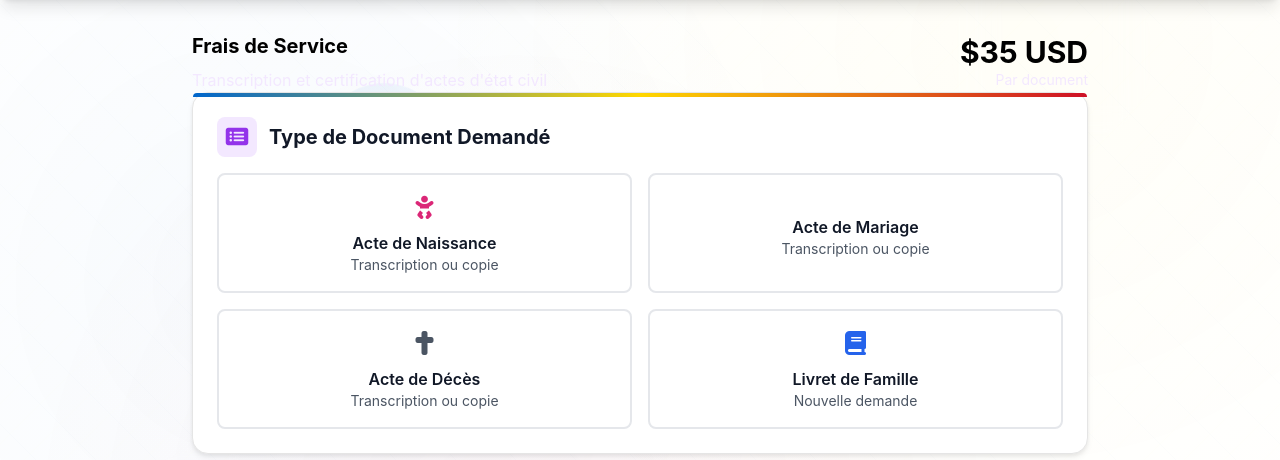
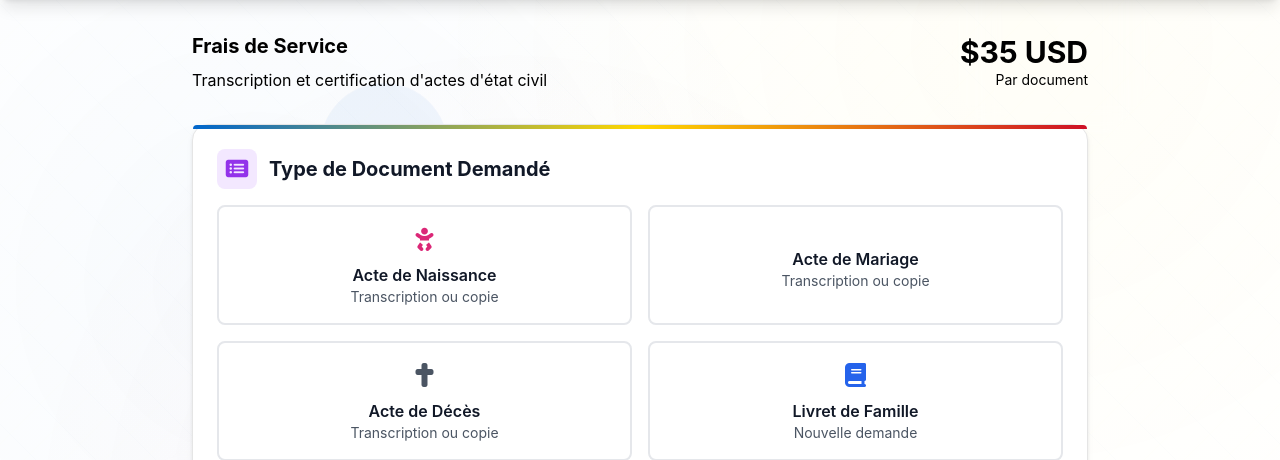
Before and after one commit to moa-digitalagency/ConsulConnect, a Flask app: page /services/civil-status in a window 1280 px wide. Shown: the part 116-576 px from the top of the page. Run offline with Flask 3, Linux system fonts and the light colour scheme; a user stored in the database is signed in; some libraries are stand-ins or nearby versions.

Commit message:
Add spacing before each service form for better visual separation
Add logical separation divs with margin-bottom before form elements in multiple service templates to enhance user interface readability and organization.

Replit-Commit-Author: Agent
Replit-Commit-Session-Id: d0a70888-7530-4bee-9a01-1dbc99a88c0a
Replit-Commit-Checkpoint-Type: full_checkpoint
Replit-Commit-Screenshot-Url: https://storage.googleapis.com/screenshot-production-us-central1/ee96b9f9-639c-4f26-9278-f21e20ab80b9/d0a70888-7530-4bee-9a01-1dbc99a88c0a/3ji3bU3

```diff
--- a/templates/services/care_attestation_corporate.html
+++ b/templates/services/care_attestation_corporate.html
@@ -62,6 +62,9 @@
                     </div>
                 </div>
             </div>
+
+            <!-- Séparation logique -->
+            <div class="mb-8"></div>
 
             <!-- Formulaire -->
             <form method="POST" enctype="multipart/form-data">
--- a/templates/services/civil_status_corporate.html
+++ b/templates/services/civil_status_corporate.html
@@ -45,14 +45,17 @@
                 <div class="flex items-center justify-between">
                     <div>
                         <h3 class="text-xl font-bold mb-2">Frais de Service</h3>
-                        <p class="text-purple-100">Transcription et certification d'actes d'état civil</p>
+                        <p>Transcription et certification d'actes d'état civil</p>
                     </div>
                     <div class="text-right">
                         <div class="text-3xl font-bold">$35 USD</div>
-                        <p class="text-purple-100 text-sm">Par document</p>
+                        <p class="text-sm">Par document</p>
                     </div>
                 </div>
             </div>
+
+            <!-- Séparation logique -->
+            <div class="mb-8"></div>
 
             <!-- Formulaire -->
             <form method="POST" enctype="multipart/form-data">
--- a/templates/services/consular_card.html
+++ b/templates/services/consular_card.html
@@ -141,6 +141,9 @@
                     </div>
                 </div>
             </div>
+
+            <!-- Séparation logique -->
+            <div class="mb-8"></div>
 
             <!-- Formulaire -->
             <form method="POST" enctype="multipart/form-data">
--- a/templates/services/consular_card_corporate.html
+++ b/templates/services/consular_card_corporate.html
@@ -85,6 +85,9 @@
                     </div>
                 </div>
             </div>
+
+            <!-- Séparation logique -->
+            <div class="mb-8"></div>
 
             <!-- Formulaire -->
             <form method="POST" enctype="multipart/form-data">
--- a/templates/services/legalizations_corporate.html
+++ b/templates/services/legalizations_corporate.html
@@ -56,6 +56,9 @@
                     </div>
                 </div>
             </div>
+
+            <!-- Séparation logique -->
+            <div class="mb-8"></div>
 
             <!-- Formulaire -->
             <form method="POST" enctype="multipart/form-data">
--- a/templates/services/other_documents_corporate.html
+++ b/templates/services/other_documents_corporate.html
@@ -74,6 +74,9 @@
                     </div>
                 </div>
             </div>
+
+            <!-- Séparation logique -->
+            <div class="mb-8"></div>
 
             <!-- Formulaire -->
             <form method="POST" enctype="multipart/form-data">
--- a/templates/services/passport_corporate.html
+++ b/templates/services/passport_corporate.html
@@ -56,6 +56,9 @@
                     </div>
                 </div>
             </div>
+
+            <!-- Séparation logique -->
+            <div class="mb-8"></div>
 
             <!-- Formulaire -->
             <form method="POST" enctype="multipart/form-data">
```
Also changed, not shown: templates/services/power_attorney_corporate.html (+5 -2 lines).
